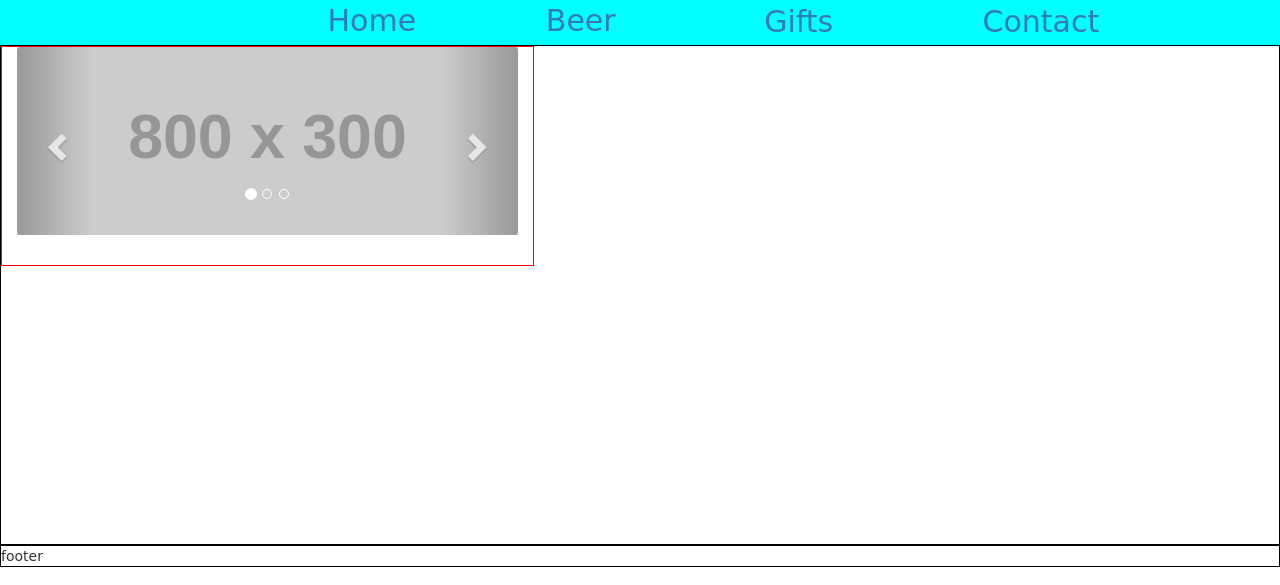
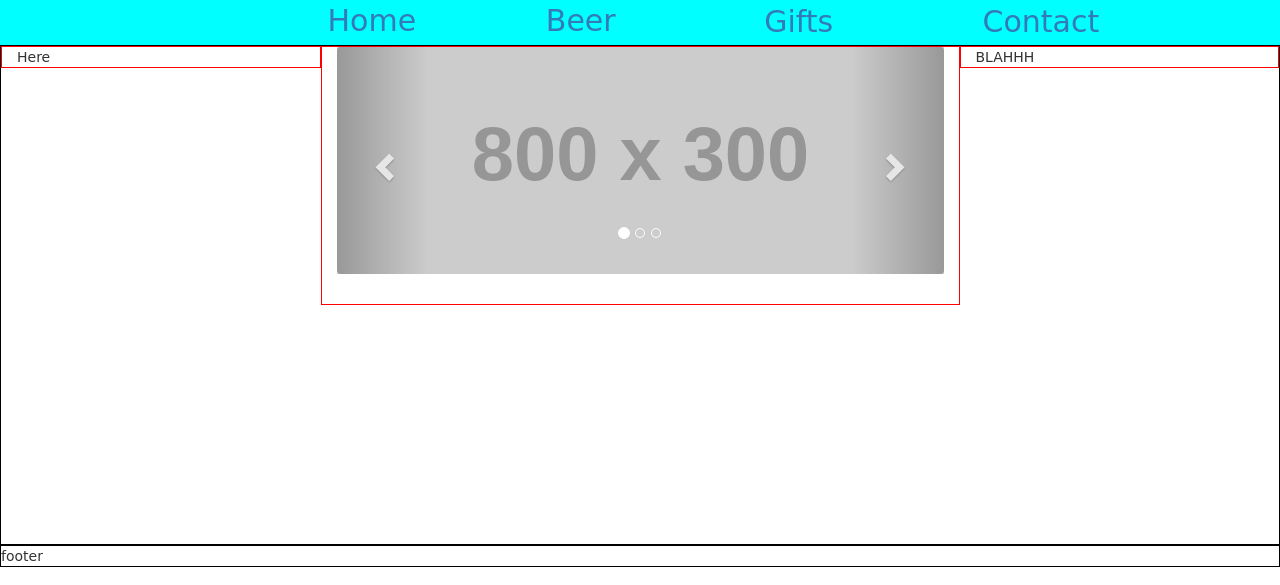
Before and after one commit to mmilholm/beerstore, a PHP site: page /index3.php in a window 1280 px wide. Shown: the part 28-613 px from the top of the page. Run offline with PHP 8.4, Linux system fonts and the light colour scheme; grey boxes labelled with a size stand in for pictures from a placeholder-image service; some libraries are stand-ins or nearby versions; some web fonts are replaced.

Commit message:
Switch project file to docs folder and updated, created contact.php, updated index3.php

```diff
--- a/src/index3.php
+++ b/src/index3.php
@@ -63,9 +63,9 @@ require "model/cartItems.php";
 <?php require 'view/header.php'; ?>
 
 <div id="container-fluid" style="border: 1px solid black;height: 500px;"> <!-- Center of page between header and footer -->
-
-
-<div class="col-md-5" style="border: 1px solid red;">
+<div id ="row">
+<div class="col-md-3" style="border: 1px solid red;">Here</div>
+<div class="col-md-6" style="border: 1px solid red;">
   <div class="row carousel-holder">
 
       <div class="col-md-12">
@@ -97,6 +97,8 @@ require "model/cartItems.php";
 
   </div>
 </div>
+<div class="col-md-3" style="border: 1px solid red;">BLAHHH</div>
+</div> <!-- end of row -->
 
 
 </div> <!-- end of center div -->
```
Also changed, not shown: 1 other file. Lines whose indentation alone changed are shown as unchanged.
